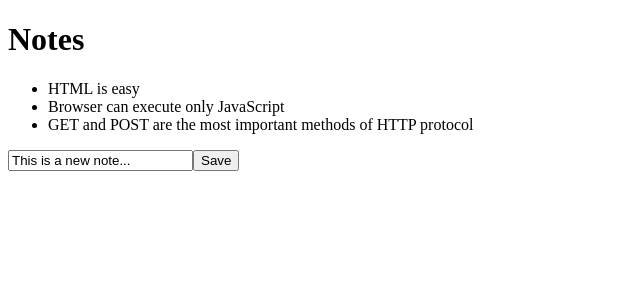
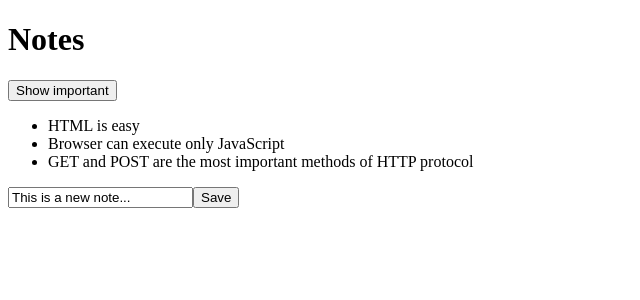
Before and after one commit to aelishRollo/fullstackopen, a React (Vite) app in the folder part2/part2/: page / in a window 1280 px wide. Shown: the top 300 px of the page, without its empty margins (0-640 px from the left). Built offline with nearby package versions, Linux system fonts and the light colour scheme.

Commit message:
Prepare for 2.6

```diff
--- a/part2/part2/src/App.jsx
+++ b/part2/part2/src/App.jsx
@@ -5,16 +5,30 @@
 
 const App = (props) => {
 
+  //for when you hit submit. Adds new note to notes and resets the text in the input
   const addNote = (event) => {
     event.preventDefault()
     console.log('button clicked')
     console.log(event.target)
+
+    const noteObject = {
+      content: newNote,
+      important: Math.random() < 0.5,
+      id: String(notes.length + 1)
+    }
+
+    setNotes(notes.concat(noteObject))
+    setNewNote('')
+
   }
 
   const [notes, setNotes] = useState(props.notes)
+  const [newNote, setNewNote] = useState('This is a new note...')
+  const [showAll, setShowAll] = useState(true)
 
-  const [newNote, setNewNote] = useState('This is a new note...')
+  const notesToShow = showAll ? notes : notes.filter(note => note.important)
 
+  //for handling typing into the input box
   const handleNoteChange = (event) => {
     console.log(event.target.value);
     setNewNote(event.target.value)
@@ -23,8 +37,13 @@
   return (
     <div>
       <h1>Notes</h1>
+      <div>
+        <button onClick={(() => setShowAll(!showAll))}>
+          Show {showAll ? 'important' : 'all'}
+        </button>
+      </div>
       <ul>
-        {notes.map((note) => (
+        {notesToShow.map((note) => (
           <Note key={note.id} note={note} />
         ))}
       </ul>
```
